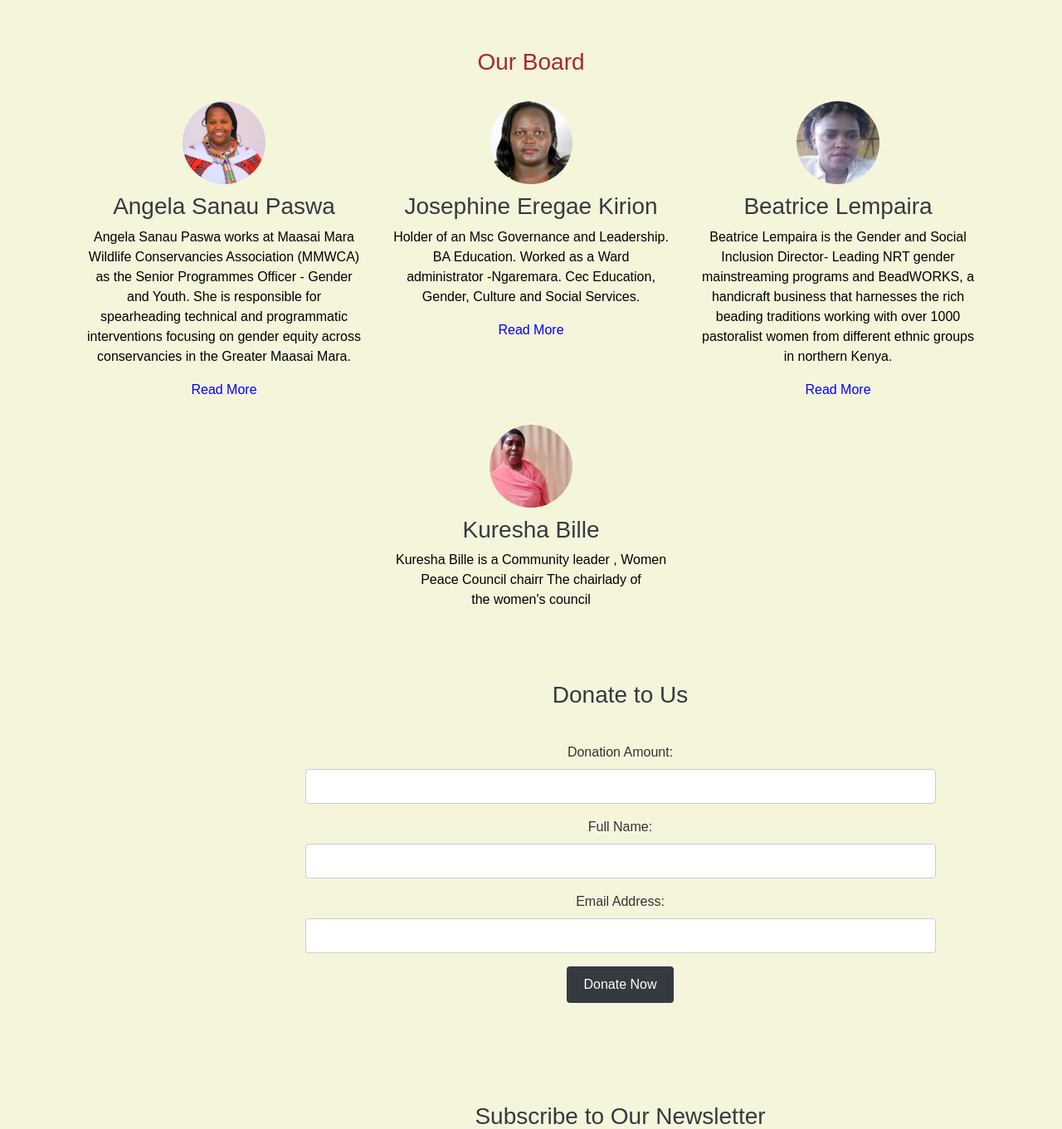
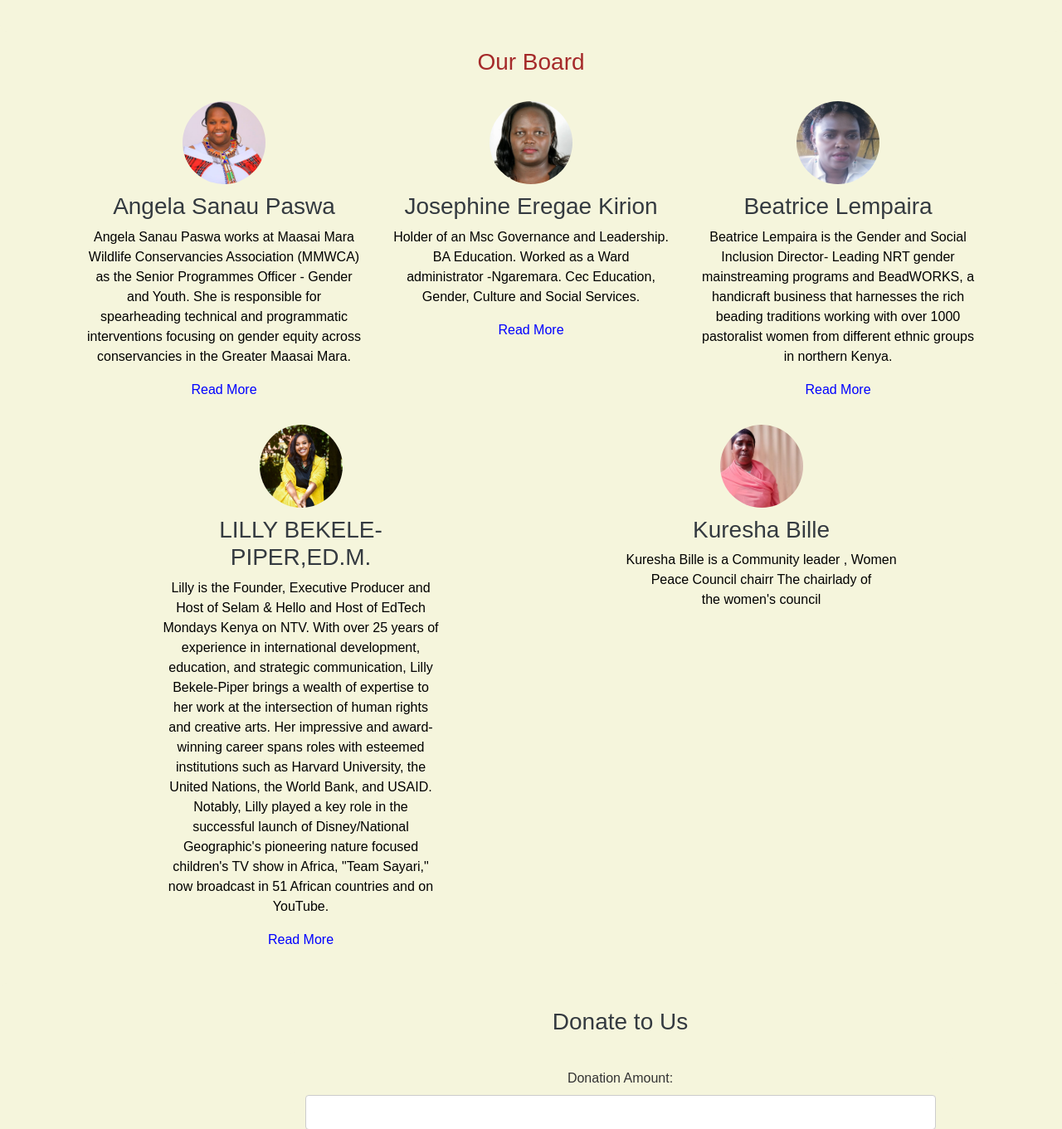
Before and after one commit to SydneyWamalwa/queenofpeace, a Flask app: page / in a window 1280 px wide. Shown: the part 4367-5728 px from the top of the page at 83% size. Run offline with Flask 2, Linux system fonts and the light colour scheme; some libraries are stand-ins or nearby versions; grey boxes are pictures that could not be loaded.

Commit message:
error fixed and added lilly

```diff
--- a/app.py
+++ b/app.py
@@ -1,7 +1,6 @@
 from flask import Flask, render_template, request, jsonify
 from flask_session import Session
 from flask_bcrypt import Bcrypt
-from werkzeug.urls import url_quote_plus
 import sqlite3
 import os
 
--- a/requirements.txt
+++ b/requirements.txt
@@ -3,4 +3,4 @@ Gunicorn
 Flask-Mail==0.9.1
 Flask-Bcrypt==1.0.1
 Flask-Session==0.5.0
-Werkzeug==2.2.2
+Werkzeug==3.0.2
--- a/templates/index.html
+++ b/templates/index.html
@@ -319,6 +319,7 @@ nav ul li a.donate-link {
 .impact-item p {
     color: #555;
     font-size: 16px;
+    width: 90%;
 }
 
 #impact h2{
@@ -903,6 +904,40 @@ nav ul li a.donate-link {
         </div>
 
         <div class="boarditem">
+            <img src="/static/images/lilly.jpg" alt="member3">
+            <h2>LILLY BEKELE-PIPER,ED.M.</h2>
+            <p>Lilly is the Founder, Executive Producer and Host of
+                Selam & Hello and Host of EdTech Mondays Kenya
+                on NTV. With over 25 years of experience in
+                international development, education, and strategic
+                communication, Lilly Bekele-Piper brings a wealth
+                of expertise to her work at the intersection of
+                human rights and creative arts. Her impressive and
+                award-winning career spans roles with esteemed
+                institutions such as Harvard University, the United
+                Nations, the World Bank, and USAID. Notably, Lilly
+                played a key role in the successful launch of
+                Disney/National Geographic's pioneering nature
+               focused children's TV show in Africa, "Team Sayari,"
+                now broadcast in 51 African countries and on
+                YouTube.</p>
+            <a id="read-more-link-5" class="read-more-link" onclick="toggleReadMore(5)">Read More</a>
+            <div id="read-more-content-5" class="read-more-content">
+                <p>A sought-after speaker and guest, Lilly's influence
+                    extends across global radio, TV, and digital
+                    platforms. Holding a BA in Speech Communications
+                    from Wake Forest University and a Masters in
+                    Higher Education from Harvard University, Lilly
+                    combines her academic background with a deep
+                    passion for positive change. Lilly received the 2022
+                    USAID Meritorious Honor Award, the 2023 USAID
+                    Private Sector Engagement Excellence Award, and
+                    six USAID commendations for various contributions
+                    during her tenure.
+                    </p>
+            </div>
+        </div>
+        <div class="boarditem">
             <img src="/static/images/board5.jpg" alt="member3">
             <h2>Kuresha Bille</h2>
             <p>Kuresha Bille is a
```
Also changed, not shown: static/images/lilly.jpg (added), 3 other files.
